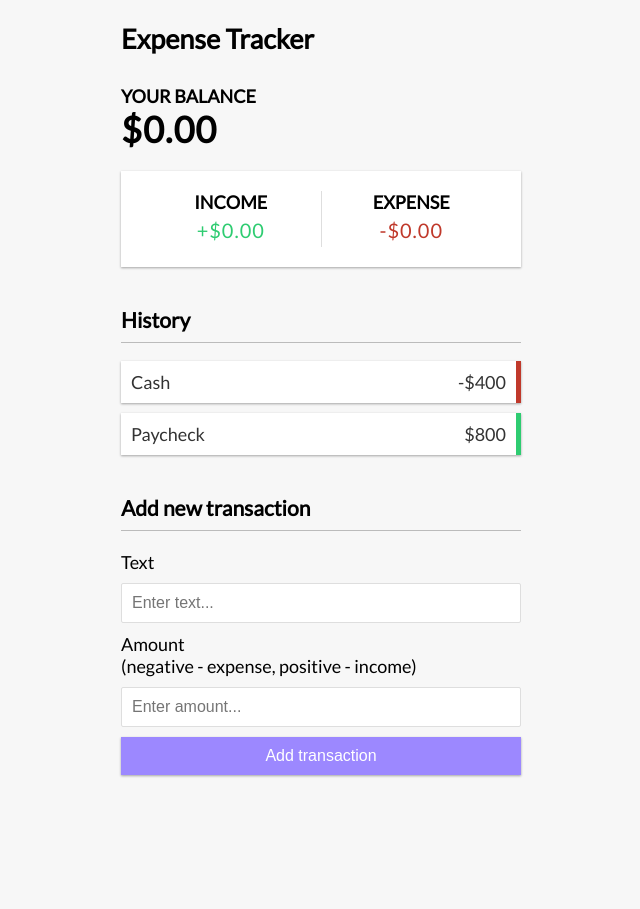
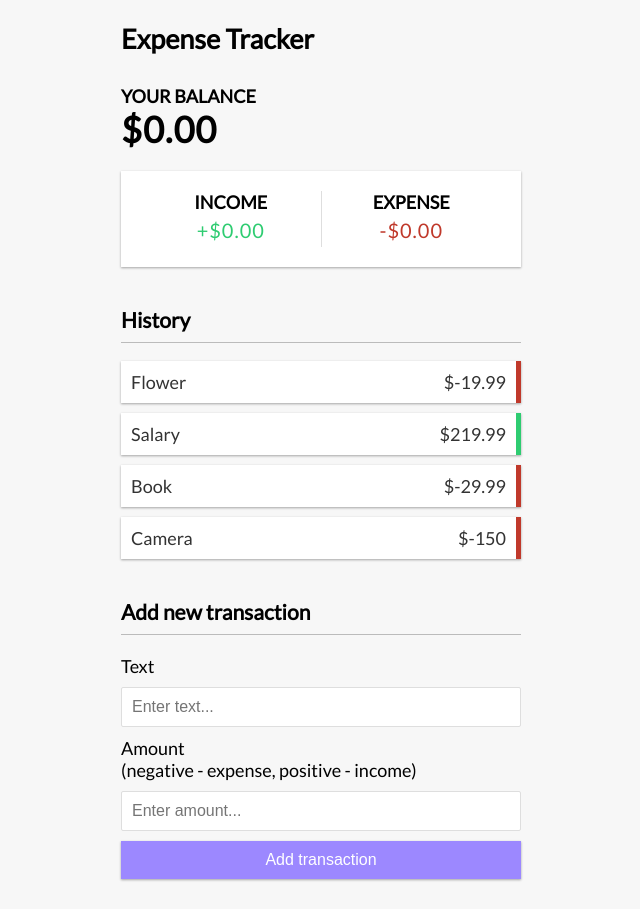
Before and after one commit to ChelseaPierre/ExpenseTracker, a Vue app in the folder Expense-Tracker/: page / in a window 1280 px wide. Shown: the whole page, without its empty margins (319-959 px from the left). Before the commit the page ends 805 px from the top, so only its background shows below. Built offline with nearby package versions, Linux system fonts and the light colour scheme.

Commit message:
implemented transaction list, switched to composition api

```diff
--- a/Expense-Tracker/src/App.vue
+++ b/Expense-Tracker/src/App.vue
@@ -1,27 +1,32 @@
-<script>
+<script setup>
   import Header from './components/Header.vue';
   import Balance from './components/Balance.vue';
   import IncomeExpenses from './components/IncomeExpenses.vue';
   import TransactionList from './components/TransactionList.vue';
   import AddTransaction from './components/AddTransaction.vue';
 
-  export default {
-    components: {
-      Header,
-      Balance,
-      IncomeExpenses,
-      TransactionList,
-      AddTransaction,
-    },
-  };
+  import { ref, computed } from 'vue';
+
+  const transactions = ref ([
+        {id: 1, text: 'Flower', amount: -19.99},
+        {id: 2, text: 'Salary', amount: 219.99},
+        {id: 3, text: 'Book', amount: -29.99},
+        {id: 4, text: 'Camera', amount: -150},
+    ]);
+
+  const total = computed(() => {
+    return transactions.value.reduce((acc, transaction) => {
+      return acc + transaction.amount;
+    },0);
+  });
 </script>
 
 <template>
   <Header />
     <div class="container">
-      <Balance />
+      <Balance :total="total" />
       <IncomeExpenses />
-      <TransactionList />
+      <TransactionList :transactions="transactions"/>
       <AddTransaction />
     </div>
  </template>
--- a/Expense-Tracker/src/components/TransactionList.vue
+++ b/Expense-Tracker/src/components/TransactionList.vue
@@ -1,14 +1,21 @@
+<script setup>
+    import { defineProps } from 'vue';
+
+    const props = defineProps({
+        transactions: {
+            type: Array,
+            required: true,
+        },
+    });
+
+</script>
+
 <template>
     <h3>History</h3>
     <ul id="list" class="list">
-        <li class="minus">
-            Cash <span>-$400</span>
-            <button class="delete-btn">x</button>
-        </li>
-        <li class="plus">
-            Paycheck <span>$800</span>
+        <li v-for="transaction in transactions" :key="transaction.id" :class="transaction.amount < 0 ? 'minus' : 'plus'">
+            {{transaction.text}} <span>${{ transaction.amount }}</span>
             <button class="delete-btn">x</button>
         </li>
     </ul>
-
 </template>
```
